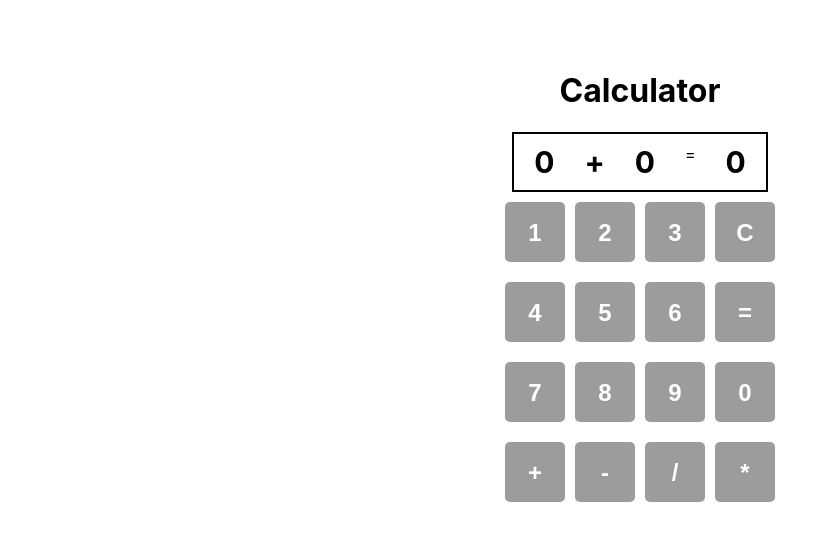
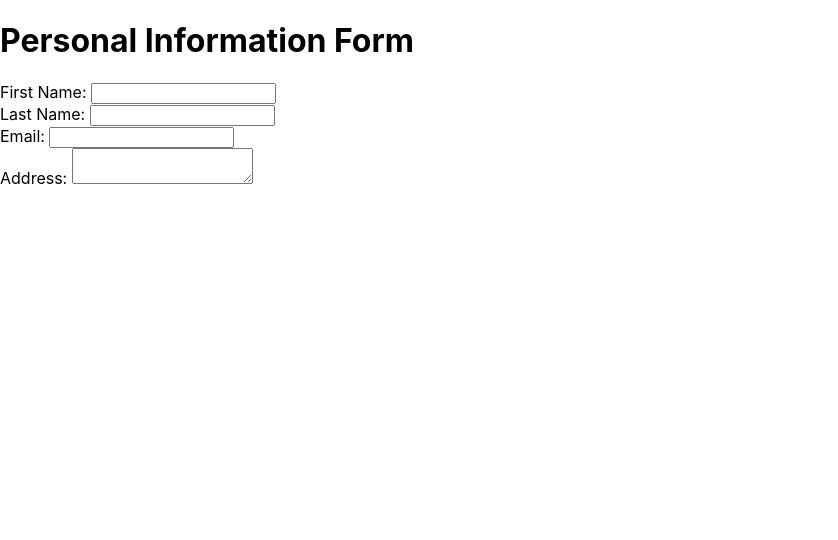
Before and after one commit to dnycstr/react-training-2025, a React (Create React App) app: page / in a window 1280 px wide. Shown: the top 540 px of the page, without its empty margins (0-838 px from the left). Built offline with nearby package versions, Linux system fonts and the light colour scheme.

Commit message:
Initial Form

```diff
--- a/src/App.tsx
+++ b/src/App.tsx
@@ -1,10 +1,10 @@
 import "./App.css";
-import { Calculator } from "./parenttsx/Calculator";
+import { PersonalInformationForm } from "./parenttsx/PersonalInformationForm";
 
 function App() {
   return (
     <div>
-      <Calculator />
+      <PersonalInformationForm />
     </div>
   );
 }
--- /dev/null
+++ b/src/parenttsx/PersonalInformationForm.tsx
@@ -0,0 +1,71 @@
+import { use, useEffect, useState } from "react";
+
+interface PersonModel {
+  firstName: string;
+  lastName: string;
+  email: string;
+  address: string;
+}
+
+const initialPerson: PersonModel = {
+  firstName: "",
+  lastName: "",
+  email: "",
+  address: "",
+};
+
+export const PersonalInformationForm = () => {
+  const [person, setPerson] = useState(initialPerson);
+
+  console.log(person);
+
+  return (
+    <div>
+      <h1>Personal Information Form</h1>
+      <div>
+        <span>First Name: </span>
+        <input
+          type="text"
+          value={person.firstName}
+          onChange={(e) => {
+            let currentPerson = { ...person, firstName: e.target.value };
+            setPerson(currentPerson);
+          }}
+        />
+      </div>
+      <div>
+        <span>Last Name: </span>
+        <input
+          type="text"
+          value={person.lastName}
+          onChange={(e) => {
+            let currentPerson = { ...person, lastName: e.target.value };
+            setPerson(currentPerson);
+          }}
+        />
+      </div>
+      <div>
+        <span>Email: </span>
+        <input
+          type="text"
+          value={person.email}
+          onChange={(e) => {
+            let currentPerson = { ...person, email: e.target.value };
+            setPerson(currentPerson);
+          }}
+        />
+      </div>
+      <div>
+        <span>Address: </span>
+        <textarea
+          value={person.address}
+          onChange={(e) => {
+            let currentPerson = { ...person, address: e.target.value };
+            setPerson(currentPerson);
+          }}
+        />
+      </div>
+      <br />
+    </div>
+  );
+};
```
